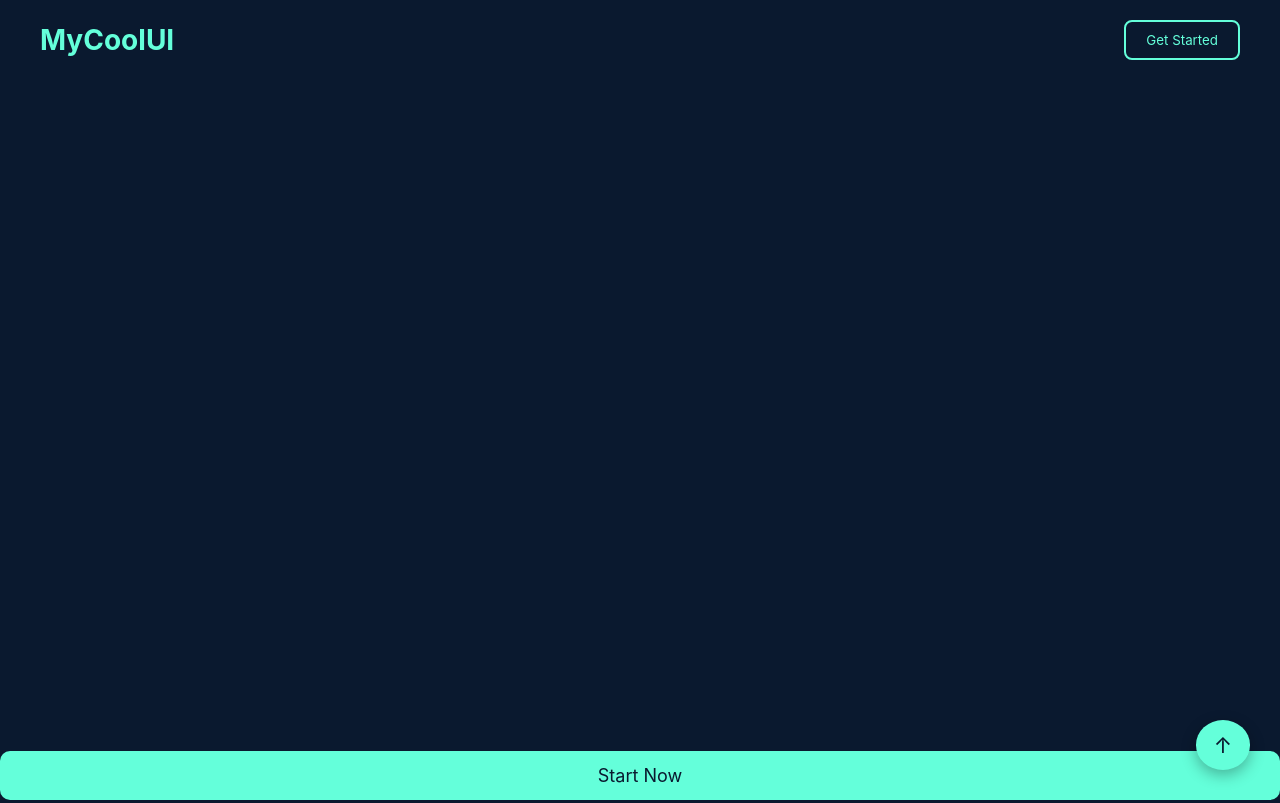
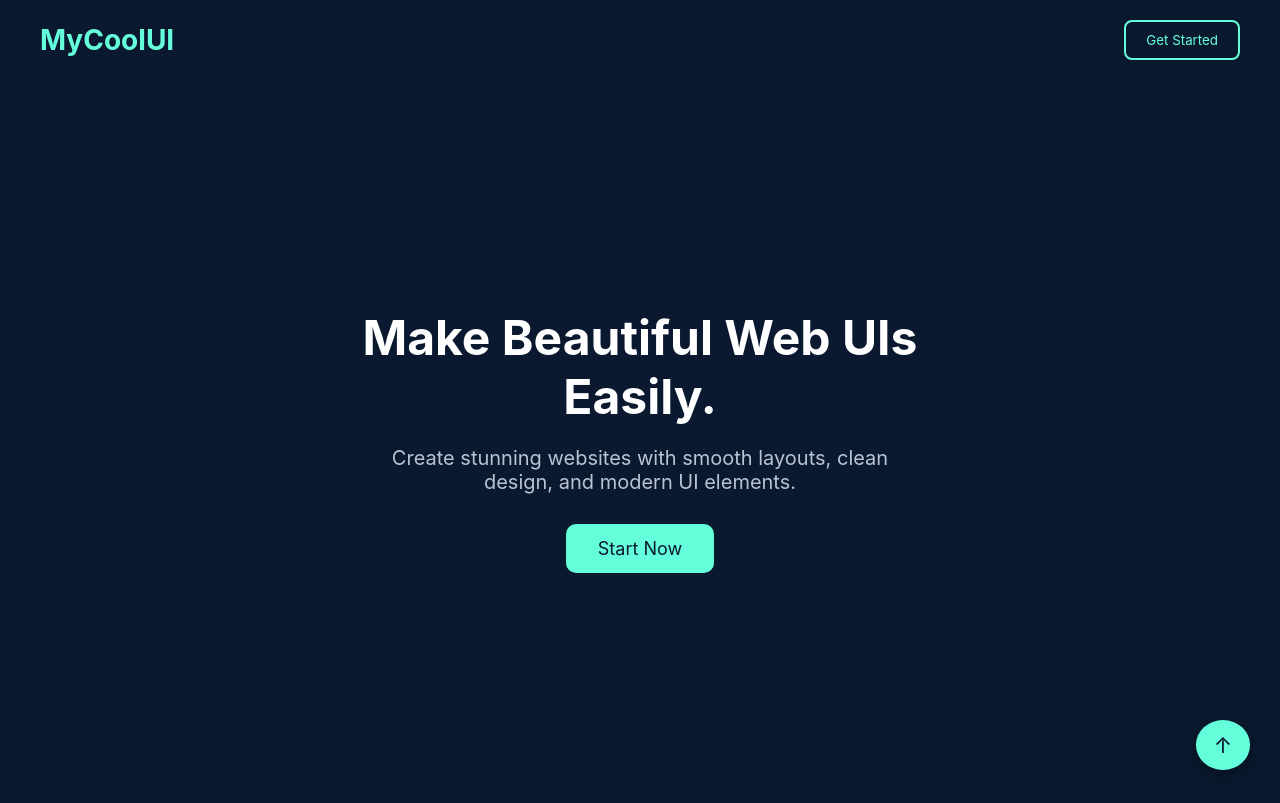
Before and after one commit to Adi5423/simple_web, a plain HTML site: page index.html in a window 1280 px wide. Shown: the top 803 px of the page. Drawn offline with Linux system fonts and the light colour scheme.

Commit message:
Update index.html

```diff
--- a/index.html
+++ b/index.html
@@ -15,6 +15,9 @@
             <button class="nav-btn">Get Started</button>
         </nav>
 
+        <div class="hero-content">
+            <h2>Make Beautiful Web UIs Easily.</h2>
+            <p>Create stunning websites with smooth layouts, clean design, and modern UI elements.</p>
 
             <button class="cta-btn">Start Now</button>
         </div>
```
